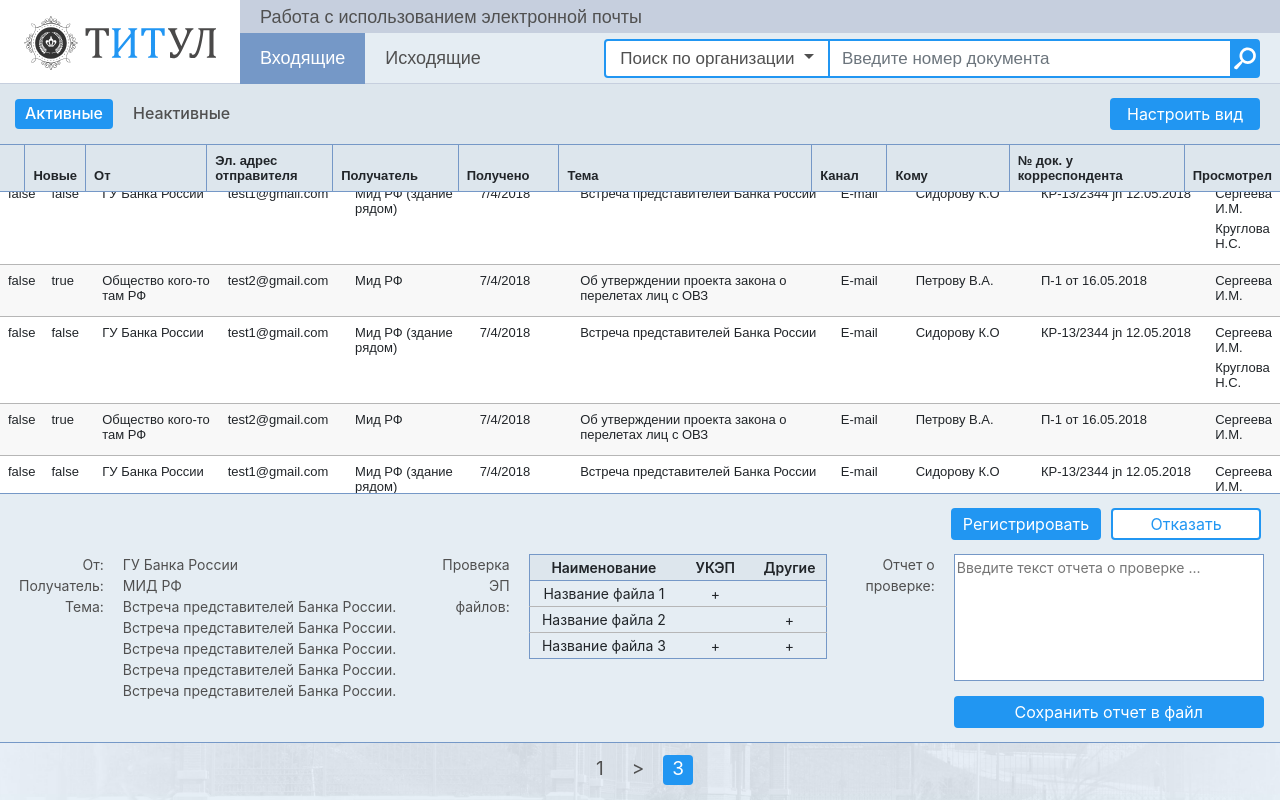
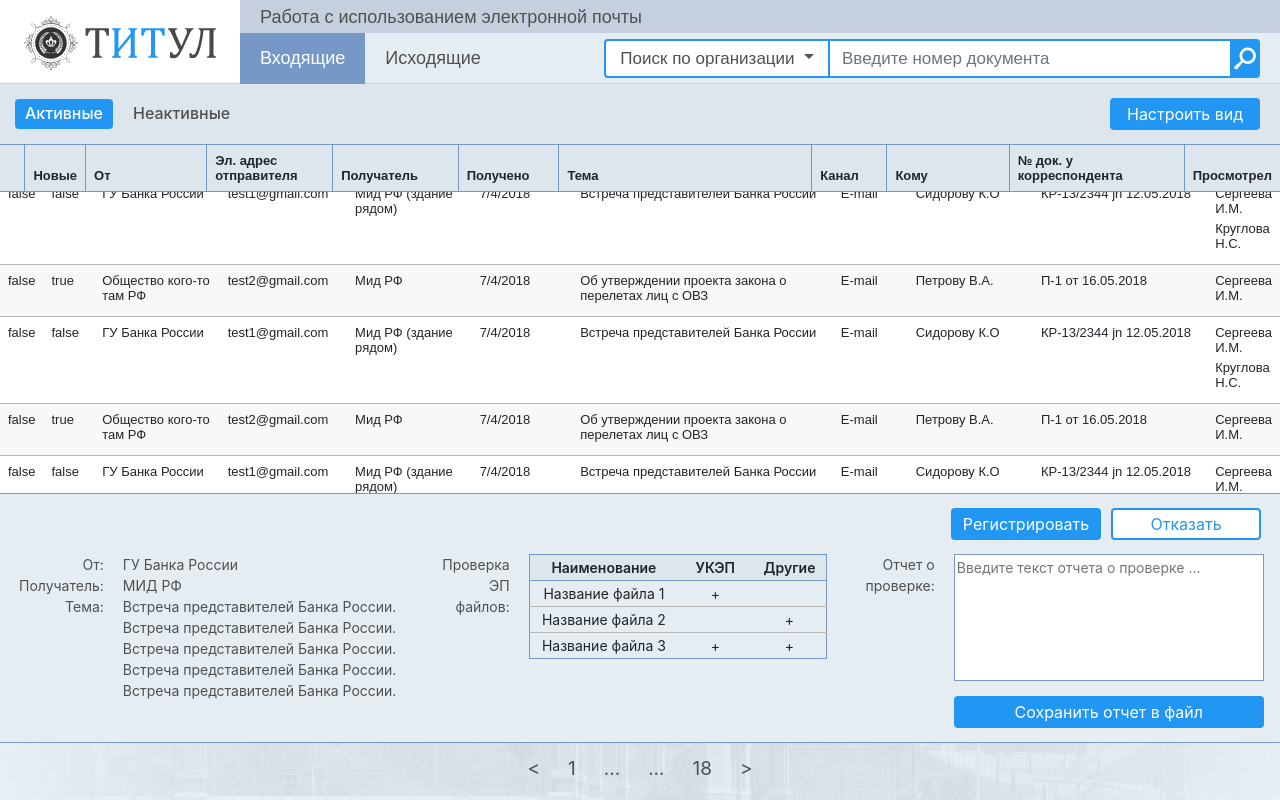
Before and after one commit to IamGrooooot/mr-email-status, an Angular app: page /system/inbox-active in a window 1280 px wide. Built offline with nearby package versions, Linux system fonts and the light colour scheme.

Commit message:
add pagination on view

```diff
--- a/src/app/system/shared/components/pagination/pagination.component.html
+++ b/src/app/system/shared/components/pagination/pagination.component.html
@@ -1,25 +1,12 @@
 <div class="mr-pagination row">
     <nav class="nav">
-        <a
-            routerLinkActive="nav-active"
+        <a *ngFor="let n of pagination.navPagination"
+            routerLinkActive="mr-pagination-active"
             class="nav-link"
-            [routerLink]="['/system', 'outbox']"
+            [ngClass]="{'mr-disabled': n.Id === -1}"
+            [routerLink]="['/system',pageId ,n.Id]"
         >
-            1
-        </a>
-        <a
-            routerLinkActive="nav-active"
-            class="nav-link"
-            [routerLink]="['/system', 'outbox']"
-        >
-            >
-        </a>
-        <a
-            routerLinkActive="nav-active"
-            class="nav-link mr-pagination-active"
-            [routerLink]="['/system', 'outbox']"
-        >
-            3
+            <span>{{n.Name}}</span>
         </a>
     </nav>
 </div>
--- a/src/app/system/shared/components/pagination/pagination.component.sass
+++ b/src/app/system/shared/components/pagination/pagination.component.sass
@@ -13,6 +13,10 @@
             font-size: 19px
             margin: 0 5px
 
+            &.mr-disabled
+                pointer-events: none
+                cursor: default
+
             &.mr-pagination-active
                 color: #fff
                 background-color: #2196f2
--- a/src/app/system/shared/components/pagination/pagination.component.ts
+++ b/src/app/system/shared/components/pagination/pagination.component.ts
@@ -1,7 +1,7 @@
 import { Component, OnInit, Input } from '@angular/core';
 import { ActivatedRoute } from '@angular/router';
 import { IMessageInboxActive } from '../../interface/message.interfase';
-import { IPagination } from '../../interface/pagination.interface';
+import { IPagination, INavPagination } from '../../interface/pagination.interface';
 
 @Component({
   selector: 'mr-pagination',
@@ -14,11 +14,10 @@ export class PaginationComponent implements OnInit {
   @Input() pagination: IPagination;
   // Работа с URL
   pageId: string;
-  pageNum: string;
+  pageNum: number;
   countMessage: number;
 
   countNavPagination: number;
-  navPagination: string[];
 
   constructor(
     private route: ActivatedRoute
@@ -31,44 +30,76 @@ export class PaginationComponent implements OnInit {
       this.countMessage = this.pagination.countMessage;
       this.countNavPagination = Math.ceil(this.countMessage / this.pagination.onPageCountMessage);
       this.CreateNav(this.countNavPagination);
-      console.log(this.navPagination);
     })
   }
 
   private CreateNav(i: number){
-    this.navPagination = [];
+    this.Clean();
     if (i < 8){
       for(let n = 1; n <= i; n++ )
       {
-        this.navPagination.push(n.toString());
+        this.Push(n);
       }
     }
     if (i > 7){
-      this.navPagination.push("<", "1");
+      this.Push("<");
+      this.Push("1");
+
       if (+this.pageNum < 5){
         for(let n = 2; n < 6; n++ )
         {
-          this.navPagination.push(n.toString());
+          this.Push(n);
         }
-        this.navPagination.push("...");
+        this.Push("...");
       }
       else if(i - +this.pageNum <= 3){
-        this.navPagination.push("...");
+        this.Push("...");
         for(let n = i - 4; n <= i - 1; n++ )
         {
-          this.navPagination.push(n.toString());
+          this.Push(n);
         }
       }
       else{
-        this.navPagination.push("...");
+        this.Push("...");
         for(let n = +this.pageNum - 1; n <= +this.pageNum + 1; n++ )
         {
-          this.navPagination.push(n.toString());
+          this.Push(n);
         }
-        this.navPagination.push("...");
+        this.Push("...");
       }
-      this.navPagination.push(this.countNavPagination.toString(), ">");
+      this.Push(this.countNavPagination);
+      this.Push(">");
     }
   }
 
+  private Push(obj: any){
+    let navPagination: INavPagination = {
+      Id: 0,
+      Name: ''
+    };
+
+    navPagination.Name = obj.toString();
+    switch(obj){
+      case "<":
+        navPagination.Id = +this.pageNum - 1;
+        break;
+      case ">":
+        navPagination.Id = +this.pageNum + 1;
+        break;
+      case "...":
+        navPagination.Id = -1;
+        break;
+      default:
+        navPagination.Id = +obj;
+        break;
+      }
+
+    this.pagination.navPagination.push(navPagination);
+    console.log(this.pagination);
+    }
+
+  private Clean(){
+    this.pagination.navPagination = [];
+  }
+
 }
--- a/src/app/system/shared/interface/pagination.interface.ts
+++ b/src/app/system/shared/interface/pagination.interface.ts
@@ -1,4 +1,10 @@
 export interface IPagination {
   onPageCountMessage: number;
   countMessage: number;
+  navPagination: INavPagination[];
 };
+
+export interface INavPagination{
+  Name: string;
+  Id: number;
+}
--- a/src/app/system/system.component.ts
+++ b/src/app/system/system.component.ts
@@ -530,7 +530,8 @@ export class SystemComponent implements OnInit{
   ngOnInit(){
     this.pagination = {
       onPageCountMessage : 2,
-      countMessage: this.message.length
+      countMessage: this.message.length,
+      navPagination: []
     }
   }
 
```
